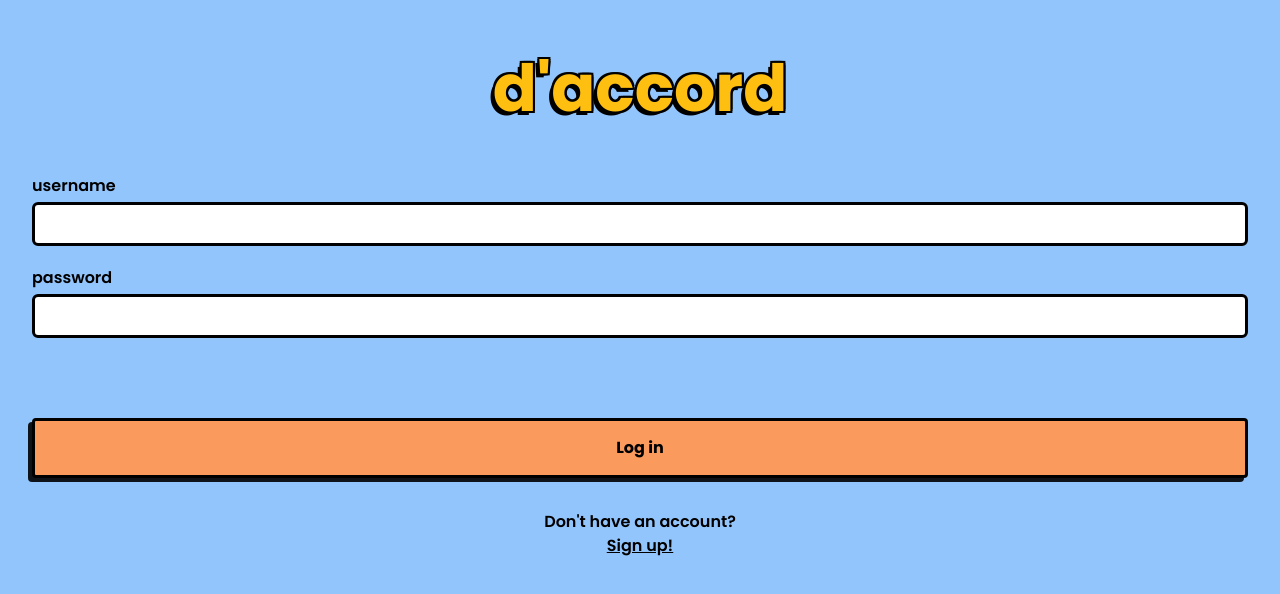
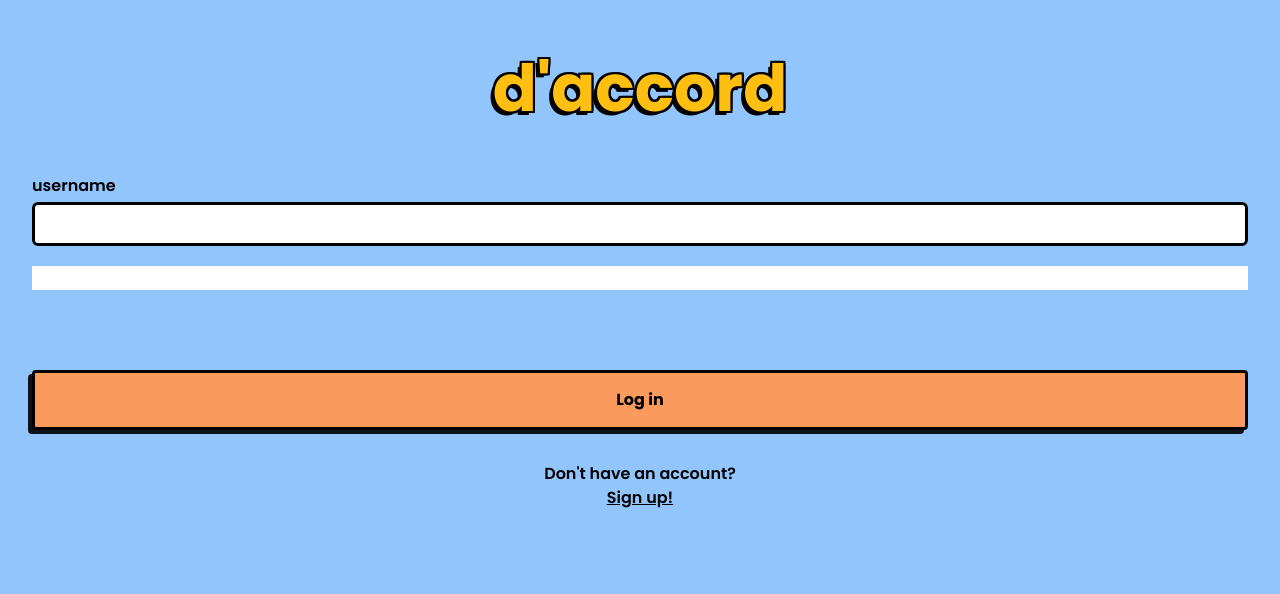
Before and after one commit to devhausleipzigacademy/camp9-final-project, a Next.js app: page /login in a window 1280 px wide. Shown: the top 594 px of the page. Built offline with nearby package versions, Linux system fonts and the light colour scheme.

Commit message:
comment out problematic InputField components bits

```diff
--- a/components/InputField.tsx
+++ b/components/InputField.tsx
@@ -3,7 +3,7 @@
 import React from 'react';
 import { clsx } from 'clsx';
 import { forwardRef } from 'react';
-import { ChangeEvent } from 'react';
+// import { ChangeEvent } from 'react';
 import WarningSVG from '../public/images/WarningSVG';
 
 type InputFieldProps = {
@@ -36,12 +36,12 @@ const InputField = forwardRef(
     }: InputFieldProps,
     ref: React.ForwardedRef<HTMLInputElement>
   ) => {
-    const [value, setValue] = React.useState('');
-    const handleChange = (event: ChangeEvent<HTMLInputElement>) => {
-      const inputValue = event.target.value;
-      const truncatedValue = inputValue.slice(0, maxProp);
-      setValue(truncatedValue);
-    };
+    // const [value, setValue] = React.useState('');
+    // const handleChange = (event: ChangeEvent<HTMLInputElement>) => {
+    //   const inputValue = event.target.value;
+    //   const truncatedValue = inputValue.slice(0, maxProp);
+    //   setValue(truncatedValue);
+    // };
 
     return (
       <label
@@ -74,9 +74,9 @@ const InputField = forwardRef(
           )}
           placeholder={placeholder}
           ref={ref}
-          disabled={disabled}
-          onChange={handleChange}
-          value={value}
+          // disabled={disabled}
+          // onChange={handleChange}
+          // value={value}
         ></input>
       </label>
     );
--- a/components/shared/forms/LoginForm.tsx
+++ b/components/shared/forms/LoginForm.tsx
@@ -36,8 +36,8 @@ function LoginForm() {
           disabled={isLoading}
           {...register('username')}
         />
-        <InputField
-          label="password"
+        <input
+          // label="password"
           showLabel={true}
           width="full"
           type="password"
```
